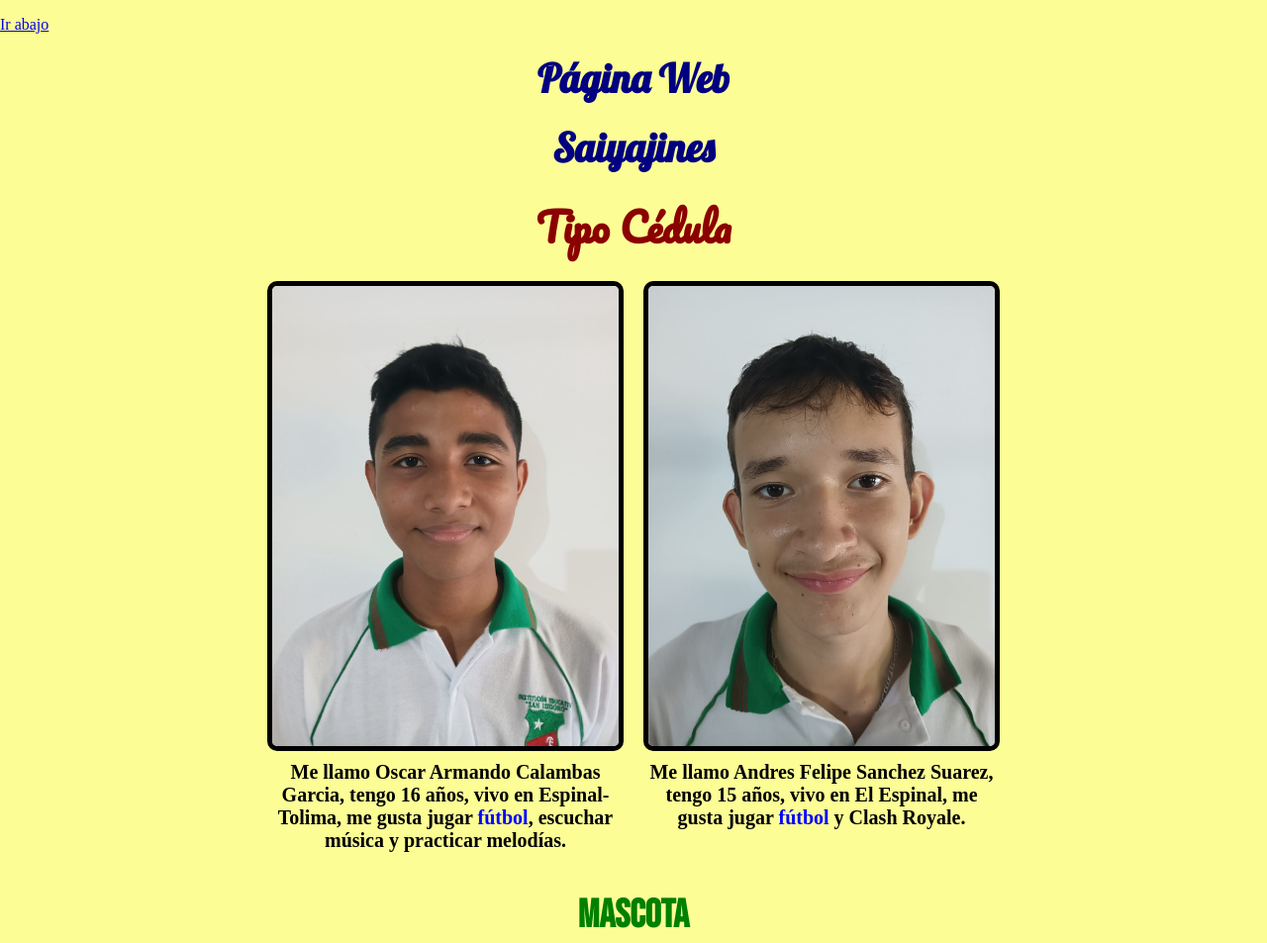
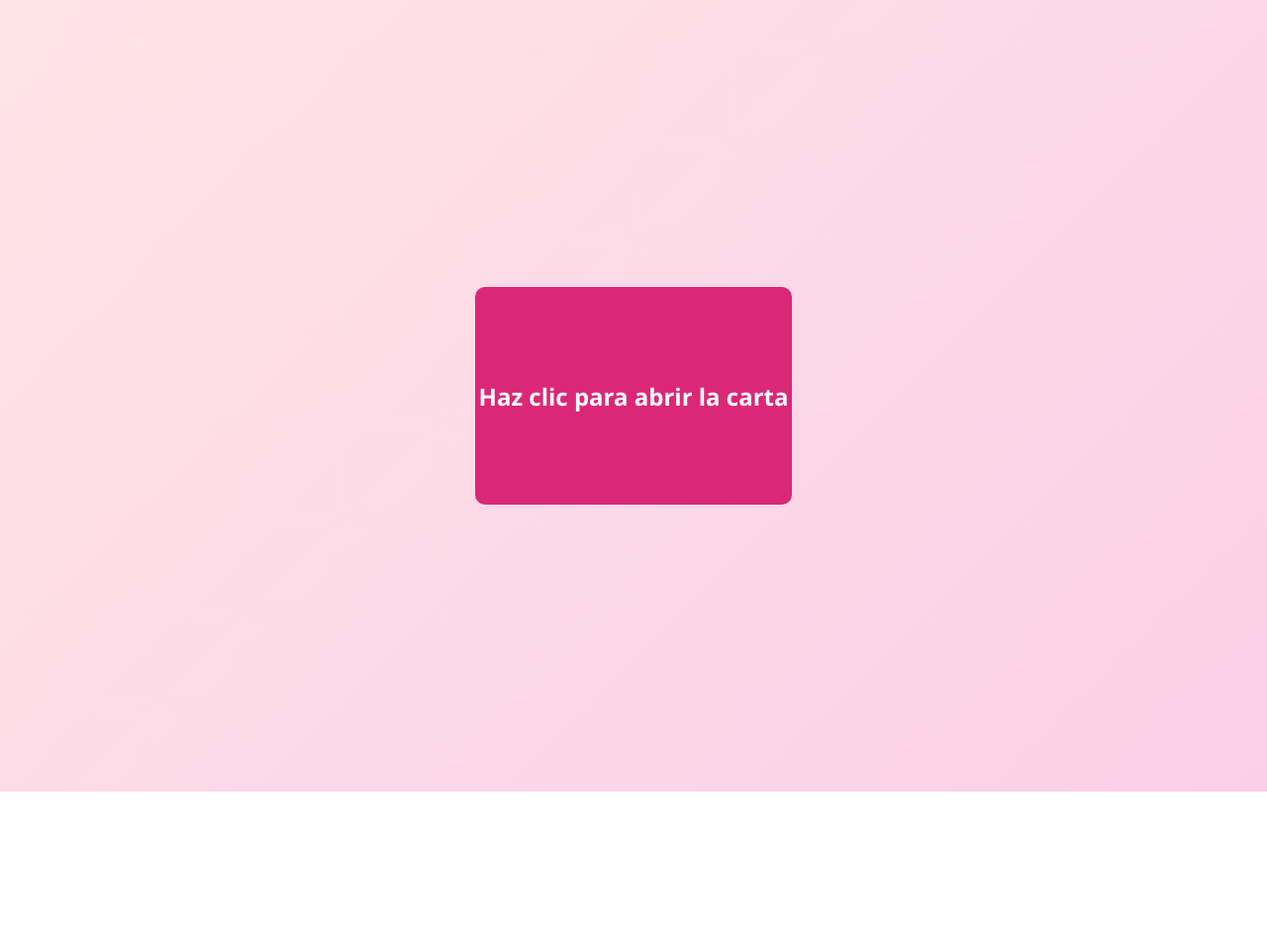
Before and after one commit to Oscar3101-c/Mi-pagina, a plain HTML site: page index.html in a window 1280 px wide. Shown: the top 953 px of the page at 99% size. After the commit the page ends 800 px from the top, so only its background shows below. Drawn offline with Linux system fonts and the light colour scheme.

Commit message:
Add files via upload

```diff
--- a/index.html
+++ b/index.html
@@ -1,199 +1,101 @@
 <!DOCTYPE html>
 <html lang="es">
 <head>
-<link rel="shortcut icon" type="image/x-icon"href="felipe.jng"
-
-<link rel="shortcut icon" type="image/x-icon"href="felipe.jng"
-    <meta charset="UTF-8">
-    <meta name="viewport" content="width=device-width, initial-scale=1.0">
-    <title>Página Web</title>
-    <link rel="shortcut icon" type="image/x-icon" href="fantastica.jpeg">
-
+  <meta charset="UTF-8" />
+  <meta name="viewport" content="width=device-width, initial-scale=1.0"/>
+  <title>Feliz Día Mamá</title>
   <style>
-        @import url('https://fonts.googleapis.com/css2?family=Roboto:wght@700&family=Lobster&family=Indie+Flower&family=Pacifico&family=Bebas+Neue&display=swap');
-
     body {
-            background-color: #fdfd96;
-            text-align: center;
       margin: 0;
-            padding: 0;
+      background: linear-gradient(135deg, #ffe4e6, #fbcfe8);
+      height: 100vh;
+      display: flex;
+      justify-content: center;
+      align-items: center;
+      font-family: 'Segoe UI', sans-serif;
     }
 
-        .flex-container {
+    .scene {
+      width: 320px;
+      height: 220px;
+      perspective: 1000px;
+    }
+
+    .card {
+      width: 100%;
+      height: 100%;
+      position: relative;
+      transform-style: preserve-3d;
+      transition: transform 1.2s ease-in-out;
+      cursor: pointer;
+    }
+
+    .card.is-flipped {
+      transform: rotateY(180deg);
+    }
+
+    .card__face {
+      position: absolute;
+      width: 100%;
+      height: 100%;
+      backface-visibility: hidden;
+      border-radius: 10px;
       display: flex;
       justify-content: center;
-            flex-wrap: wrap;
-            gap: 20px;
+      align-items: center;
     }
 
-        .imagen, .video {
-            display: flex;
-            flex-direction: column;
-            align-items: center;
-            text-align: center;
-        }
-
-        .imagen img, .video video {
-            width: 350px;
-            height: auto;
-            border: 5px solid black;
-            border-radius: 10px;
-        }
-
-        .titulo {
-            font-size: 40px;
-            margin: 20px 0;
-        }
-
-        .descripcion {
-            font-size: 20px;
-            font-weight: bold;
-            margin-top: 10px;
-            max-width: 350px;
-        }
-
-        .seccion1 .titulo { font-family: 'Lobster', cursive; color: navy; }
-        .seccion2 .titulo { font-family: 'Pacifico', cursive; color: darkred; }
-        .seccion3 .titulo { font-family: 'Bebas Neue', sans-serif; color: green; }
-        .seccion4 .titulo { font-family: 'Indie Flower', cursive; color: purple; }
-        .seccion5 .titulo { font-family: 'Lobster', cursive; color: teal; }
-        .seccion6 .titulo { font-family: 'Pacifico', cursive; color: darkblue; }
-        .seccion7 .titulo { font-family: 'Bebas Neue', sans-serif; color: black; }
-
-        .enlace {
-            color: blue;
-            text-decoration: none;
+    .card__face--front {
+      background: #db2777;
+      color: white;
+      font-size: 1.5rem;
       font-weight: bold;
     }
 
-        .enlace:hover {
-            text-decoration: underline;
+    .card__face--back {
+      background: white;
+      color: #333;
+      transform: rotateY(180deg);
+      padding: 1rem;
+      box-sizing: border-box;
+      overflow-y: auto;
     }
 
-        .navegacion {
-            font-size: 20px;
-            font-weight: bold;
-            color: blue;
-            text-decoration: none;
-            padding: 10px;
-            border: 2px solid black;
-            border-radius: 5px;
-            background-color: white;
-            display: inline-block;
-            margin: 20px;
+    h2 {
+      color: #db2777;
+      margin-bottom: 0.5rem;
     }
 
-        .imagen-vertical {
-            margin-bottom: 40px;
+    p {
+      font-size: 0.95rem;
+      line-height: 1.4;
+    }
+
+    strong {
+      color: #db2777;
     }
   </style>
 </head>
 <body>
 
-    <div id="top"></div>
-<a name="arriba"></a>
-
- <p align="left">
-       <a href="#abajo">Ir abajo</a></p>
-</body>
-    <section class="seccion1">
-        <h1 class="titulo">Página Web</h1>
-        <h2 class="titulo">Saiyajines</h2>
-    </section>
-
-
-
+<div class="scene" onclick="document.querySelector('.card').classList.toggle('is-flipped')">
+  <div class="card">
+    <div class="card__face card__face--front">
+      Haz clic para abrir la carta
     </div>
-
-    <section class="seccion2">
-        <h2 class="titulo">Tipo Cédula</h2>
-        <div class="flex-container">
-            <div class="imagen">
-                <img src="cedula1.jpeg" alt="Foto de Oscar">
-                <p class="descripcion">Me llamo Oscar Armando Calambas Garcia, tengo 16 años, vivo en Espinal-Tolima, me gusta jugar <a href="https://es.wikipedia.org/wiki/Fútbol" class="enlace">fútbol</a>, escuchar música y practicar melodías.</p>
-            </div>
-            <div class="imagen">
-                <img src="cedula2.jpeg" alt="Foto de Andres">
-                <p class="descripcion">Me llamo Andres Felipe Sanchez Suarez, tengo 15 años, vivo en El Espinal, me gusta jugar <a href="https://es.wikipedia.org/wiki/Fútbol" class="enlace">fútbol</a> y Clash Royale.</p>
+    <div class="card__face card__face--back">
+      <h2>Feliz día mamá</h2>
+      <p>
+        Mami, quiero desearte un <strong>FELIZ DÍA DE LA MADRE</strong>, quiero decirte que eres la mejor mamá del mundo,
+        gracias por todo lo que haces por mí y mis hermanos, gracias por siempre estar ahí para mí y no dejarme solo,
+        por aguantar mi terquedad.<br><br>
+        Perdóname cuando te contesto. Gracias, mami, por todo lo que me has dado, por los consejos que me has dado y por
+        preocuparte por nosotros incluso más que por ti.<br><br>
+        Solo quiero decirte, mami, que <strong>TE AMO MUCHOO</strong> y que eres todo para mí. <strong>TE QUIERO MAMI</strong> ❤️
+      </p>
     </div>
   </div>
-    </section>
-
-    <section class="seccion3">
-        <h2 class="titulo">Mascota</h2>
-        <div class="flex-container">
-            <div class="imagen">
-                <img src="mascota1.jpeg" alt="Foto de mi gata Estrella">
-                <p class="descripcion">En esta foto estoy con mi gata <a href="Gata.html">Estrella</a>, me gusta jugar con ella, le gusta comer y dormir.</p>
 </div>
-            <div class="imagen">
-                <img src="mascota2.jpeg" alt="Foto de mi perro">
-                <p class="descripcion">En esta foto estoy con mi perro <a href="Perro.html">Rocky</a>, es muy juguetón y cariñoso.</p>
-            </div>
-        </div>
-    </section>
-
-    <section class="seccion4">
-        <h2 class="titulo">Estudiando</h2>
-        <div class="flex-container">
-            <div class="imagen">
-                <img src="estudiando1.jpeg" alt="Estudiando para la evaluación">
-                <p class="descripcion">En la foto estoy estudiando para la evaluación, siempre siendo responsable.</p>
-            </div>
-            <div class="imagen">
-                <img src="estudiando2.jpeg" alt="Repasando matemáticas">
-                <p class="descripcion">En la foto estoy repasando un tema visto de <a href="https://es.wikipedia.org/wiki/Matemáticas" class="enlace">matemáticas</a>, me gusta esta materia.</p>
-            </div>
-        </div>
-    </section>
-
-    <section class="seccion5">
-        <h2 class="titulo">Barriendo</h2>
-        <div class="flex-container">
-            <div class="imagen">
-                <img src="barriendo1.jpeg" alt="Barriendo en casa">
-                <p class="descripcion">En la foto estoy barriendo, ayudo con el oficio de la casa.</p>
-            </div>
-            <div class="imagen">
-                <img src="barriendo2.jpeg" alt="Barriendo en mi casa">
-                <p class="descripcion">En la foto estoy barriendo en mi casa, me gusta barrer el encerrado y dejar todo limpio.</p>
-            </div>
-        </div>
-    </section>
-
-    <section class="seccion6">
-        <div class="imagen imagen-vertical">
-            <img src="alcaldia.jpeg" alt="Foto en la alcaldía">
-            <p class="descripcion">Durante nuestra visita a la alcaldía, compartimos con autoridades locales en un espacio de diálogo y participación ciudadana.</p>
-        </div>
-        <div class="imagen imagen-vertical">
-            <img src="policia.jpeg" alt="Foto con un policía">
-            <p class="descripcion">En un encuentro con miembros de la fuerza pública, fortalecimos lazos de respeto y colaboración por el bienestar de nuestra comunidad.</p>
-        </div>
-        <div class="imagen imagen-vertical">
-            <img src="catedral.jpeg" alt="Foto en la catedral">
-            <p class="descripcion">Asistimos a una cátedra especial donde compartimos saberes y reflexiones junto a estudiantes y docentes.</p>
-        </div>
-        <div class="imagen imagen-vertical">
-            <img src="sacerdote.jpeg" alt="Foto con un sacerdote">
-            <p class="descripcion">En este encuentro espiritual, dialogamos sobre valores, fe y comunidad con el sacerdote local.</p>
-        </div>
-    </section>
-
-    <section class="seccion7">
-        <h2 class="titulo">Video Bañando Mascota</h2>
-        <div class="flex-container">
-            <div class="video">
-                <video src="bañando1.mp4" controls></video>
-                <p class="descripcion">Estoy <a href="https://es.wikipedia.org/wiki/Baño_de_mascotas" class="enlace">bañando</a> a mi mascota Rocky y dándole un buen baño.</p>
-            </div>
-        </div>
-    </section>
-
-    <p align="left">
-       <a href="#arriba">Ir arriba</a></p>
-    </div>
- <a name="abajo"></a>
 
 </body>
 </html>
```
Lines whose indentation alone changed are shown as unchanged.
